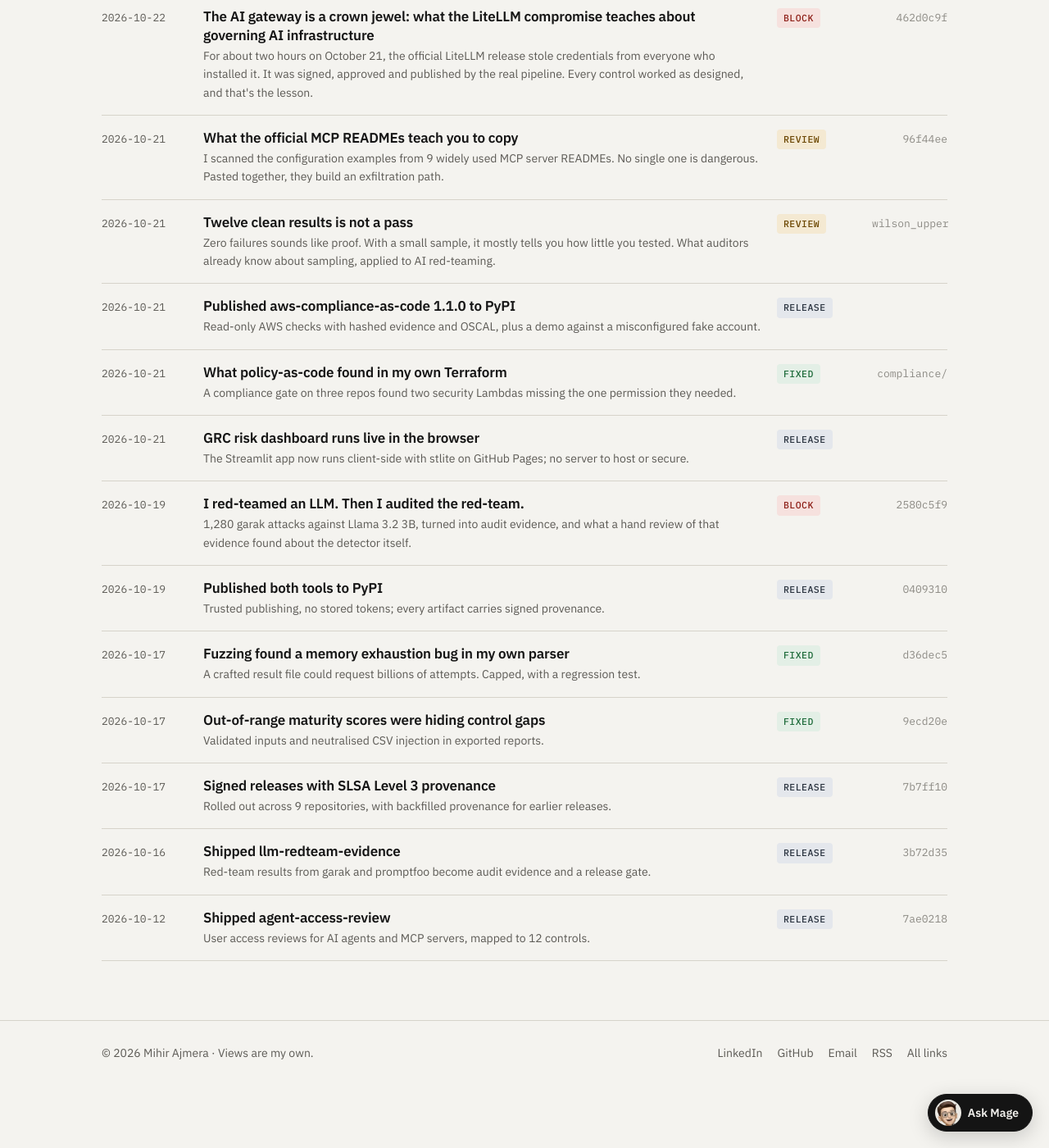
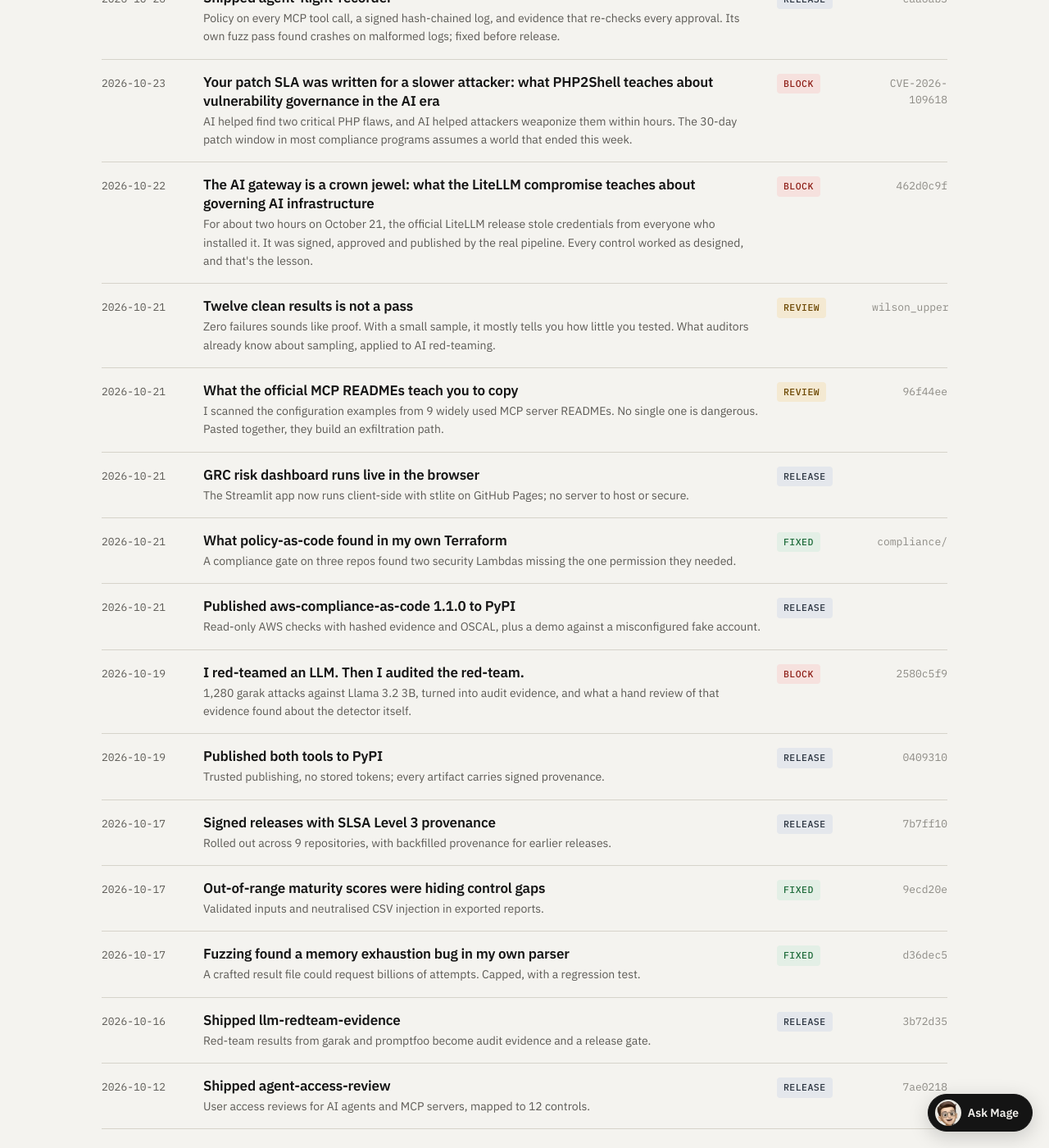
Before and after one commit to Mihirajmera/Mihirajmera.github.io, a Jekyll site: the page built from index.html, in a window 1280 px wide and 1400 px high, scrolled down 4486 px. Shown: the whole window at 82% size. Built offline with Jekyll 4.4.1, drawn with Linux system fonts in a browser that asks for light colours; a script that is not in the unit is left out; some of the changed text lies outside the part shown.

Commit message:
Fix static counters, AutoDAN source link and ledger order (#1)
Scorecard and download counters show real values before JavaScript runs.
Drop the zero-value contributor and PR tiles. The AutoDAN proof links to
evidence/RT-03.json. The ledger is merged and sorted at build time.

Co-authored-by: Claude Opus 5.5 <noreply@anthropic.com>

```diff
--- a/_data/proof.yml
+++ b/_data/proof.yml
@@ -36,8 +36,8 @@
 - n: "2"
   unit: "/3"
   what: AutoDAN jailbreak scores were wrong when I re-performed them by hand.
-  src: read the review
-  url: /blog/auditing-the-red-team/
+  src: open the evidence
+  url: https://github.com/Mihirajmera/llm-redteam-evidence/blob/main/case-studies/llama3.2-3b-garak/assessment/evidence/RT-03.json
   tone: amber
   span: 4
   verify:
--- a/index.html
+++ b/index.html
@@ -99,14 +98,18 @@ description: GRC engineer proving that AI systems can be governed with the same
       </div>
     </div>
     <ol class="ledger" data-sort="date">
-      {% for post in site.posts %}
+      {%- comment -%} Merge posts and ledger data into one newest-first list at build time, so the order is right without JavaScript. {%- endcomment -%}
+      {%- capture keys -%}{%- for post in site.posts -%}{{ post.date | date: '%Y-%m-%d' }}~p~{{ forloop.index0 | prepend: '0000' | slice: -4, 4 }}^{%- endfor -%}{%- for e in site.data.ledger -%}{{ e.date | date: '%Y-%m-%d' }}~l~{{ forloop.index0 | prepend: '0000' | slice: -4, 4 }}^{%- endfor -%}{%- endcapture -%}
+      {%- assign keys = keys | split: '^' | sort | reverse -%}
+      {% for key in keys %}{% assign parts = key | strip | split: '~' %}{% if parts.size == 3 %}{% assign i = parts[2] | plus: 0 %}
+        {% if parts[1] == 'p' %}{% assign post = site.posts[i] %}
         {% assign k = 'writing' %}{% if post.research %}{% assign k = 'writing research' %}{% endif %}
         {% assign st = post.status %}{% unless st %}{% assign st = post.kind %}{% endunless %}
         {% include ledger-entry.html date=post.date url=post.url title=post.title summary=post.description status=st kind=k hash=post.evidence.hash hash_url=post.evidence.url %}
-      {% endfor %}
-      {% for e in site.data.ledger %}
+        {% else %}{% assign e = site.data.ledger[i] %}
         {% include ledger-entry.html date=e.date url=e.url title=e.title summary=e.summary status=e.status kind=e.kind hash=e.hash hash_url=e.hash_url %}
-      {% endfor %}
+        {% endif %}
+      {% endif %}{% endfor %}
     </ol>
   </section>
 </main>
```
Also changed, not shown: other parts of index.html (+4 -5 lines), _data/ledger.yml (+12 -0 lines).
